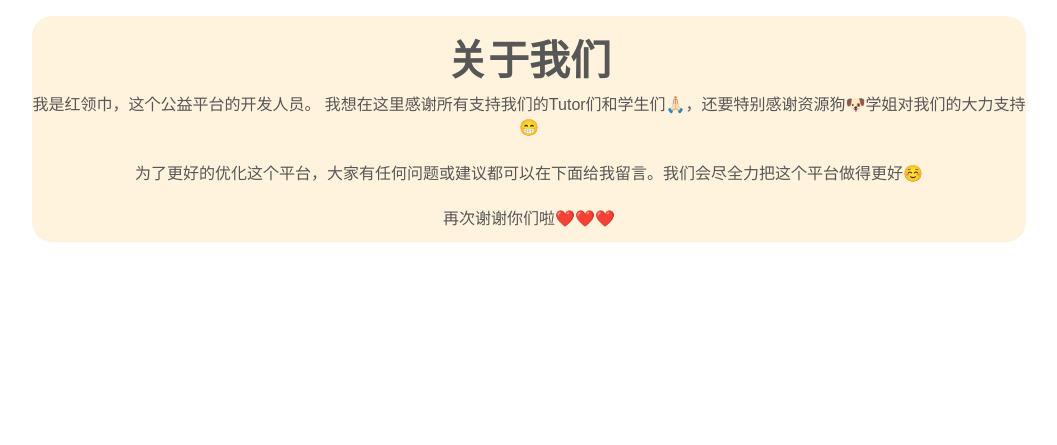
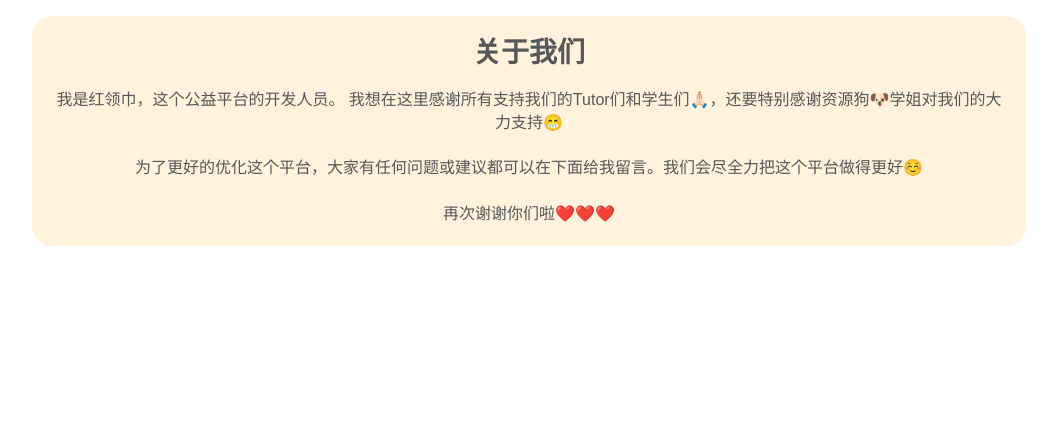
Before and after one commit to zomtony/uniboost, a PHP site: page /include/aboutus.php in a window 1280 px wide. Shown: the part 71-516 px from the top of the page, without its empty margins (111-1168 px from the left). Run offline with PHP 8.4, Linux system fonts and the light colour scheme.

Commit message:
fix layout

```diff
--- a/include/aboutus.php
+++ b/include/aboutus.php
@@ -1,8 +1,8 @@
 <?php include($_SERVER['DOCUMENT_ROOT'].'/include/header.php');?>
 <div class="container">
         <div class="row text-center theme-backcolor3">
-            <h1>关于我们</h1>
-            <p>我是红领巾，这个公益平台的开发人员。 我想在这里感谢所有支持我们的Tutor们和学生们🙏🏻，还要特别感谢资源狗🐶学姐对我们的大力支持😁<br><br>
+            <h3>关于我们</h3>
+            <p style='margin: 20px;'>我是红领巾，这个公益平台的开发人员。 我想在这里感谢所有支持我们的Tutor们和学生们🙏🏻，还要特别感谢资源狗🐶学姐对我们的大力支持😁<br><br>
 
             为了更好的优化这个平台，大家有任何问题或建议都可以在下面给我留言。我们会尽全力把这个平台做得更好☺️ <br><br>
 
--- a/include/contactus.php
+++ b/include/contactus.php
@@ -1,8 +1,8 @@
 <?php include($_SERVER['DOCUMENT_ROOT'].'/include/header.php');?>
     <div class="container">
         <div class="row text-center theme-backcolor3">
-            <h1>联系我们</h1>
-            <p>邮箱：woshihlj.com@gmail.com</p>
+            <h3>联系我们</h3>
+            <p style='margin: 20px;'>邮箱：woshihlj.com@gmail.com</p>
         </div>
     </div>
 
```
